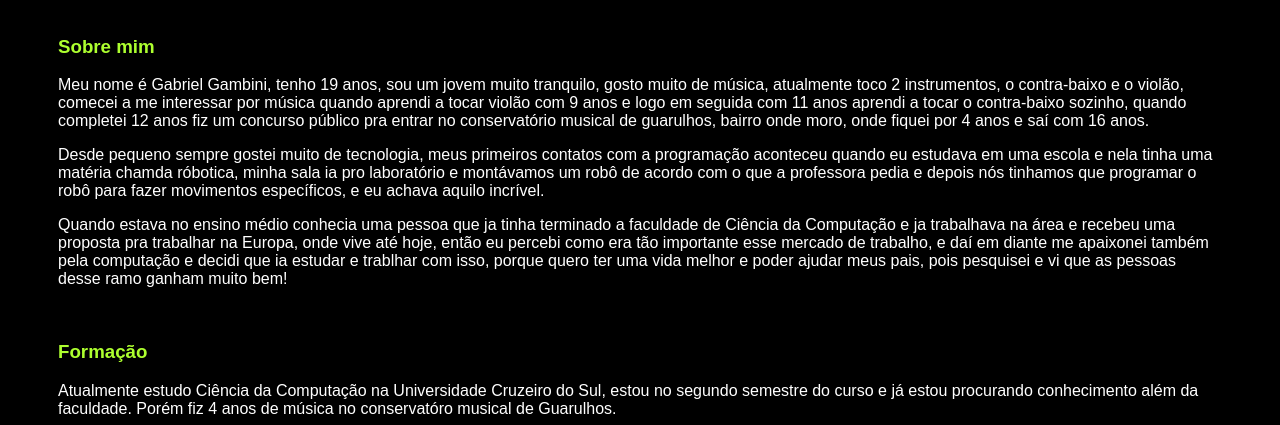
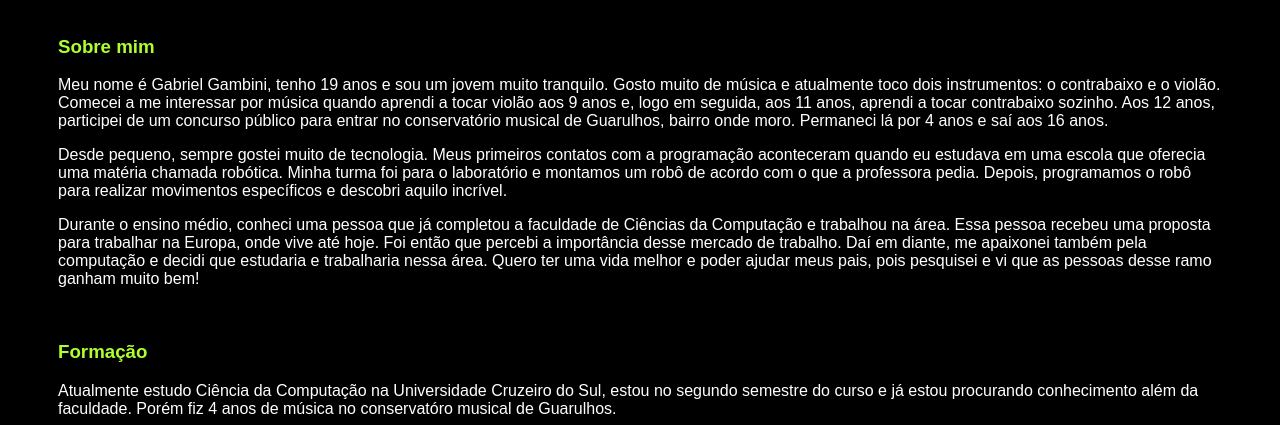
Before and after one commit to GabrielGambini/projetos, a plain HTML site: page index.html in a window 1280 px wide. Shown: the part 375-800 px from the top of the page. Drawn offline with Linux system fonts and the light colour scheme.

Commit message:
Update index.html

```diff
--- a/index.html
+++ b/index.html
@@ -31,21 +31,20 @@
         <main>
             <section>
                 <h3>Sobre mim</h3>
-                <p>
-                    Meu nome é Gabriel Gambini, tenho 19 anos, sou um jovem muito tranquilo, gosto muito de música, atualmente toco 2 instrumentos, o contra-baixo e o violão,
-                    comecei a me interessar por música quando aprendi a tocar violão com 9 anos e logo em seguida com 11 anos aprendi a tocar o contra-baixo sozinho,
-                    quando completei 12 anos fiz um concurso público pra entrar no conservatório musical de guarulhos, bairro onde moro, onde fiquei por 4 anos e saí com 16 anos.
+                    <p>
+                        Meu nome é Gabriel Gambini, tenho 19 anos e sou um jovem muito tranquilo. Gosto muito de música e atualmente toco dois instrumentos: o contrabaixo e o violão.
+                        Comecei a me interessar por música quando aprendi a tocar violão aos 9 anos e, logo em seguida, aos 11 anos, aprendi a tocar contrabaixo sozinho.
+                        Aos 12 anos, participei de um concurso público para entrar no conservatório musical de Guarulhos, bairro onde moro. Permaneci lá por 4 anos e saí aos 16 anos.
 
                     <p>
-                        Desde pequeno sempre gostei muito de tecnologia, meus primeiros contatos com a programação aconteceu quando eu estudava em uma escola e nela tinha uma matéria chamda
-                        róbotica, minha sala ia pro laboratório e montávamos um robô de acordo com o que a professora pedia e depois nós tinhamos  que programar o robô para fazer movimentos
-                        específicos, e eu achava aquilo incrível.
+                        Desde pequeno, sempre gostei muito de tecnologia. Meus primeiros contatos com a programação aconteceram quando eu estudava em uma escola que oferecia uma matéria chamada robótica.
+                        Minha turma foi para o laboratório e montamos um robô de acordo com o que a professora pedia. Depois, programamos o robô para realizar movimentos específicos e descobri aquilo incrível.
                     </p>
 
                     <p>
-                        Quando estava no ensino médio conhecia uma pessoa que ja tinha terminado a faculdade de Ciência da Computação e ja trabalhava na área e recebeu uma proposta pra trabalhar
-                        na Europa, onde vive até hoje, então eu percebi como era tão importante esse mercado de trabalho, e daí em diante me apaixonei também pela computação e decidi que ia estudar
-                        e trablhar com isso, porque quero ter uma vida melhor e poder ajudar meus pais, pois pesquisei e vi que as pessoas desse ramo ganham muito bem!
+                        Durante o ensino médio, conheci uma pessoa que já completou a faculdade de Ciências da Computação e trabalhou na área. Essa pessoa recebeu uma proposta para trabalhar na Europa, onde vive até hoje.
+                        Foi então que percebi a importância desse mercado de trabalho. Daí em diante, me apaixonei também pela computação e decidi que estudaria e trabalharia nessa área. Quero ter uma vida melhor e poder ajudar meus pais,
+                        pois pesquisei e vi que as pessoas desse ramo ganham muito bem!
                     </p>
 
                 </p>
```
